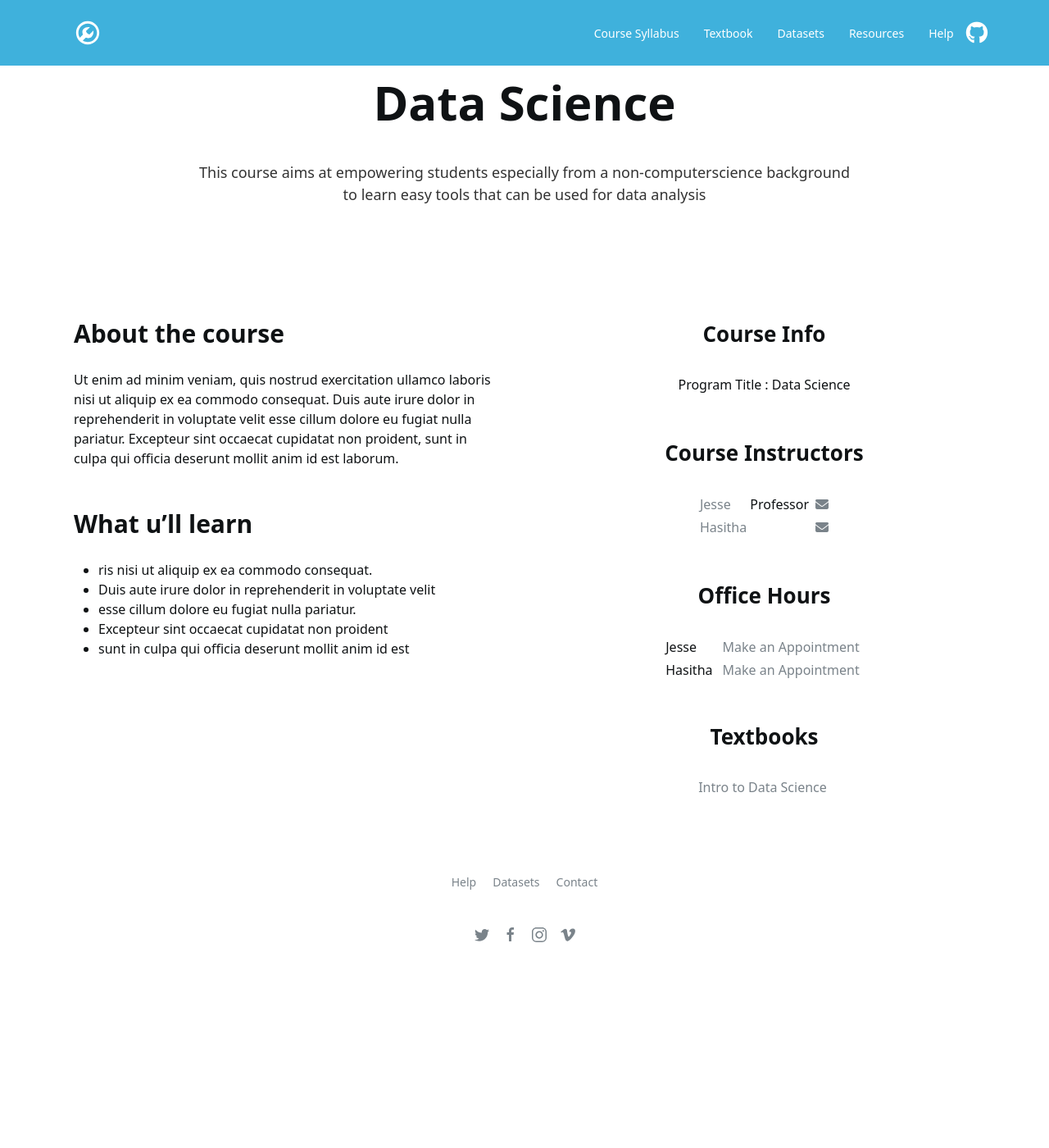
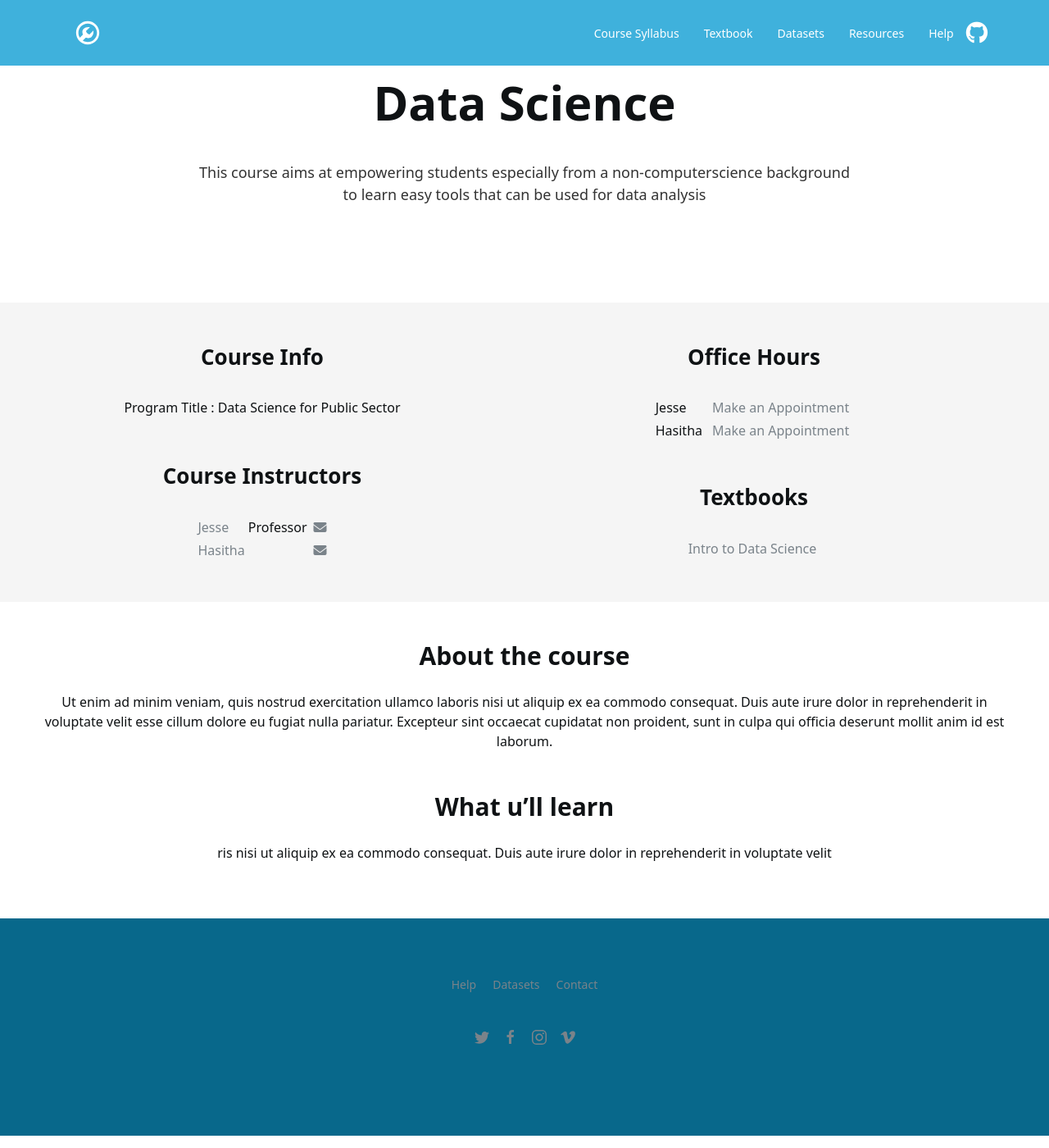
Before and after one commit to hasi96/course_website, a Jekyll site: the page built from index.md, in a window 1280 px wide and 1400 px high, scrolled down 236 px. Shown: the whole window at 82% size. Built offline with Jekyll 4.4.1, drawn with Linux system fonts in a browser that asks for light colours; nearby versions of some CDN libraries; a style sheet for code colours, icons or effects is not loaded; our own code applies the rules of GitHub Pages for plain Markdown files.

Commit message:
added css

```diff
--- a/_config.yml
+++ b/_config.yml
@@ -129,7 +129,7 @@ header:
 course_url: "https://hasi96.github.io/Data-Science-Class/"
 
 info:
- program_title: Data Science
+ program_title: Data Science for Public Sector
  program_website:
  course_title:
  course_number:
--- a/_layouts/default.html
+++ b/_layouts/default.html
@@ -25,6 +25,15 @@
 <style>
 header {
   background-color: "#f1f1f1";
+}
+ .bg-1 {
+      background-color: #f5f5f5; /* Green */
+  }
+  .bg-2 {
+  }
+  footer {
+  background-color: #08688b;
+  color: #f5f5f5;
 }
 </style>
 <script>
@@ -123,7 +132,7 @@ var file = new Blob([rat], {type: file});
 
 
     <footer class="uk-section uk-text-center uk-text-muted uk-link-muted">
-    <div class="uk-container uk-container-small">
+    <div class="uk-container uk-container-small" >
 
 
 
--- a/_layouts/index.html
+++ b/_layouts/index.html
@@ -3,7 +3,7 @@ layout: default
 ---
 
 
-<div class="uk-section section-hero"  data-uk-scrollspy="cls: uk-animation-slide-bottom-medium; repeat: true">
+<div class="uk-section section-hero .uk-width-1-1"  data-uk-scrollspy="cls: uk-animation-slide-bottom-medium; repeat: true">
     <div class="uk-container uk-container-small">
         {% if site.index.image %}
         <p class="hero-image uk-text-center"><img src="{{ site.post_assets | absolute_url }}{{ site.index.image }}" alt="Hero"></p>
@@ -11,29 +11,21 @@ layout: default
         <h2 class="uk-heading-hero uk-text-center uk-margin-remove-top " >{{ site.index.title }}</h2>
         {% if site.index.subtitle %}<p class="subtitle uk-text-lead uk-text-center">{{ site.index.subtitle }}</p>
             {% endif %}
-<br>
-<br>
+
 </div>
-
-    <div class="uk-section">
-    <div class="uk-container">
-        <div class="uk-grid-large" data-uk-grid>
-
-            <div class="uk-width-1-2 uk-visible@m">
-                <div>
-                    {{content}}
-                    </div>
-                    </div>
-                      <div class="uk-width-1-2 uk-width-expand@m ">
-
-                <article class="uk-article">
+  <br>
+   <br>
+   </div>
 
 
-<div class="container uk-text-center section-landing">
-<div class="col-md-6 col-md-offset-3">
+            <div class="uk-container container-fluid  uk-responsive-width uk-text-center bg-1">
+                    <br>
+   <br>
+            <div class="uk-grid uk-responsive-width  uk-text-center uk-container-center">
+<div class="col-sm-6 uk-width-1-2 " >
 <h2> Course Info </h2>
 <center>
-<table class="table table-condensed table-striped text-left">
+<table class="table table-condensed">
 <thead>
 <tr>
 <th><span></span></th>
@@ -108,7 +100,7 @@ layout: default
 </center>
 <h2> Course Instructors </h2>
 <center>
-<table class="table table-condensed table-striped text-left">
+<table class="table table-condensed">
 <thead>
 <tr>
 <th><span></span></th>
@@ -148,10 +140,12 @@ layout: default
 {% endfor %}
 </tbody>
 </table>
-
+</div>
+<div class="col-sm-6  uk-width-1-2">
+<center>
 <h2> Office Hours </h2>
 
-<table class="table table-condensed table-striped text-left">
+<table class="table table-condensed">
 <thead>
 <tr>
 <th><span></span></th>
@@ -180,7 +174,7 @@ layout: default
 <center>
 
 <h2> Textbooks </h2>
-<table class="table table-condensed table-striped text-left">
+<table class="table table-condensed">
 <thead>
 <tr>
 <th><span></span></th>
@@ -206,16 +200,25 @@ layout: default
 </tbody>
 </table>
 </center>
-
-
-<p id = "ratingvalue"></p>
-</div>
-</div>
 </div>
 
+</div>
+ <br>
+<br>
+</div>
 
-</article>
+</center>
 
+</div>
 
-  </div>
-</div>
+ <div class="uk-container container-fluid uk-responsive-width uk-text-center bg-2">
+       <!-- <div class="uk-grid-large" data-uk-grid> -->
+<br><br>
+            <div class="uk-width-1 uk-responsive-width col-md-6 ">
+                <div class = "  uk-container-center">
+                    {{content}}
+                </div>
+            </div>
+            <br>
+            <br>
+        </div>
--- a/index.md
+++ b/index.md
@@ -9,8 +9,5 @@ Ut enim ad minim veniam, quis nostrud exercitation ullamco laboris nisi ut aliqu
 
 # What u'll learn
 
-* ris nisi ut aliquip ex ea commodo consequat.
-* Duis aute irure dolor in reprehenderit in voluptate velit
-* esse cillum dolore eu fugiat nulla pariatur.
-* Excepteur sint occaecat cupidatat non proident
-* sunt in culpa qui officia deserunt mollit anim id est
+ris nisi ut aliquip ex ea commodo consequat.
+Duis aute irure dolor in reprehenderit in voluptate velit
```
